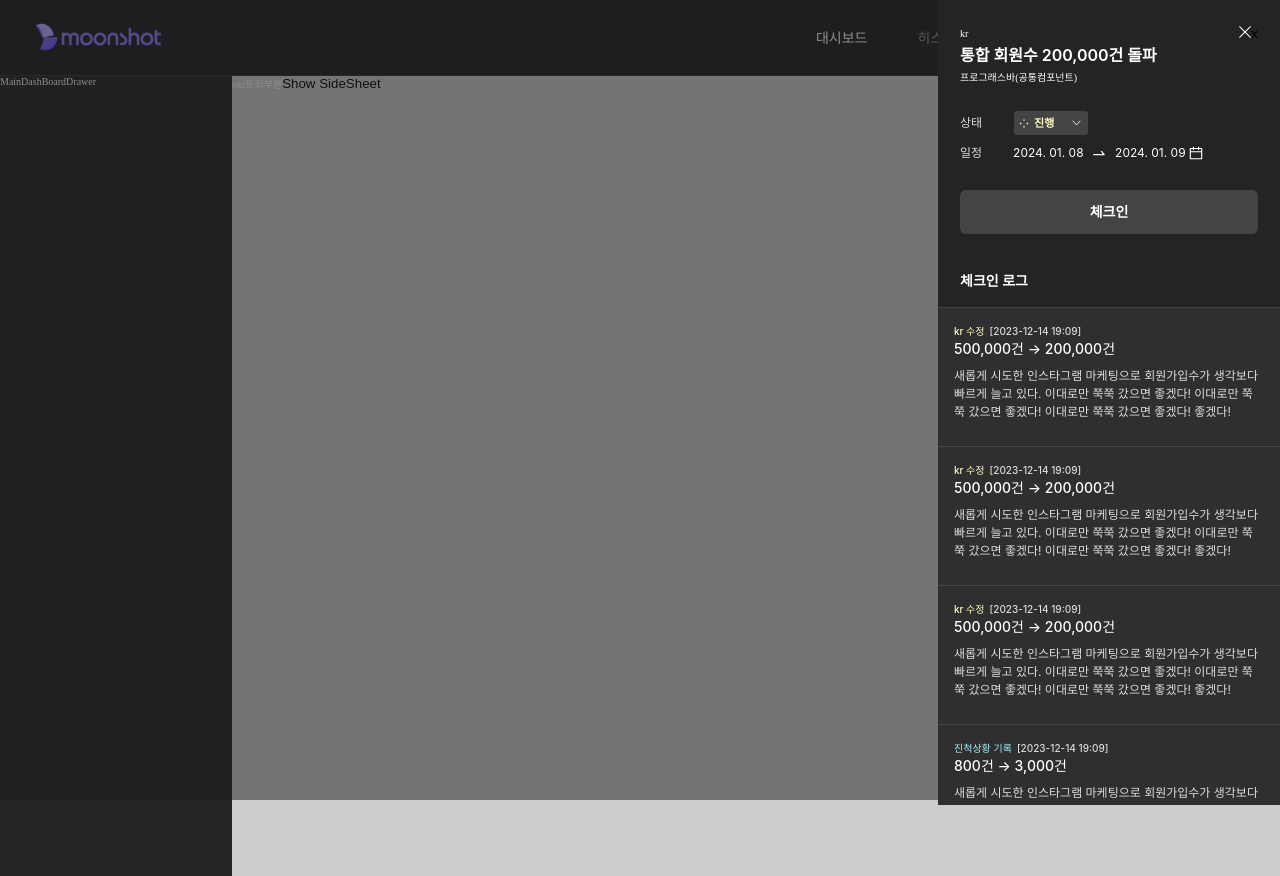
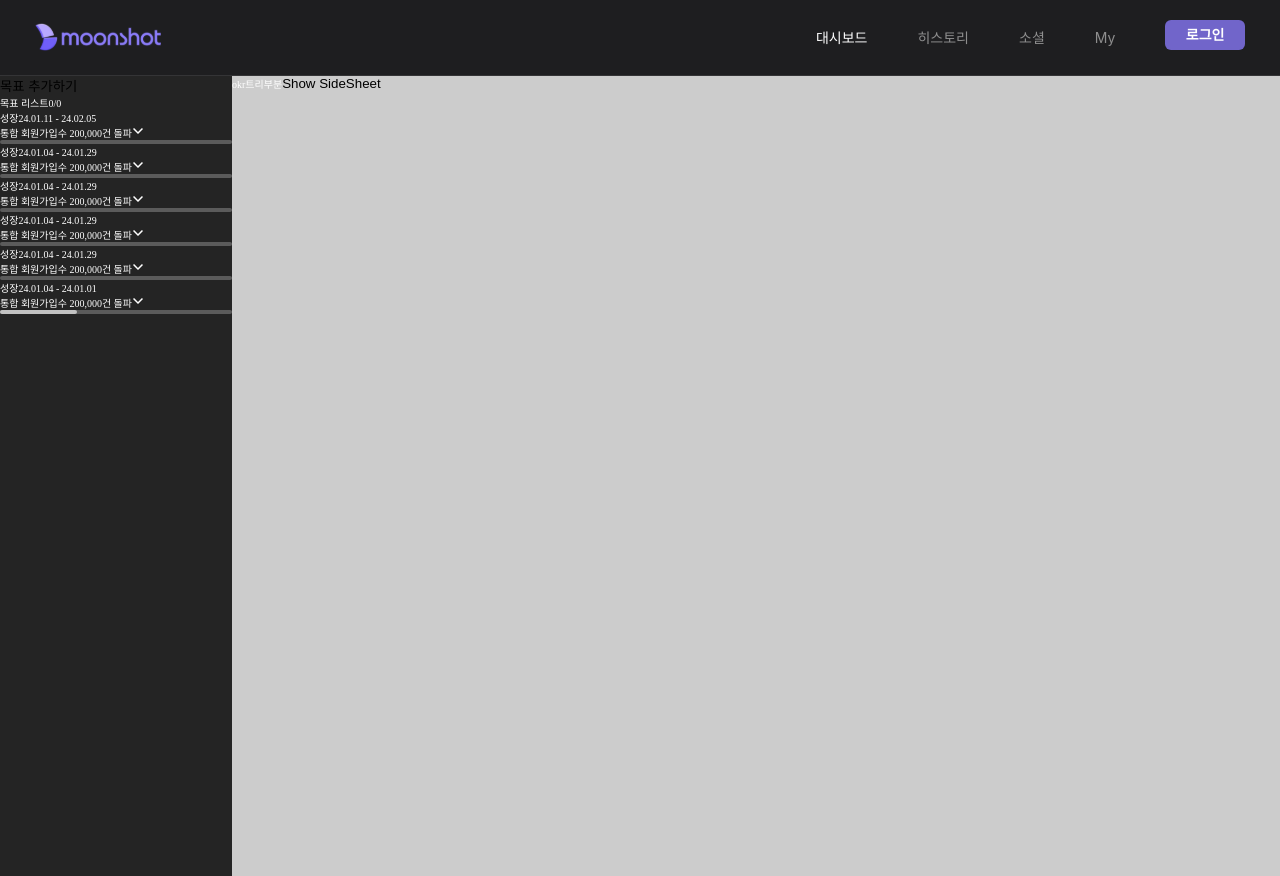
Before and after one commit to MOONSHOT-Team/MOONSHOT-CLIENT, a React (Vite) app: page /dashboard in a window 1280 px wide. Built offline with nearby package versions, Linux system fonts and the light colour scheme; a web font is replaced by a local one; what emotion-normalize would draw is missing.

Commit message:
feat: 리스트박스 레이아웃

```diff
--- a/src/MainDashBoard/assets/icons/index.ts
+++ b/src/MainDashBoard/assets/icons/index.ts
@@ -1,6 +1,8 @@
 import IcClose from './icClose.svg?react';
 import IcDoneState from './icDoneState.svg?react';
+import IcDropDown from './icDropDown.svg?react';
 import IcDropDownThin from './icDropDownThin.svg?react';
+import IcDropUp from './icDropUp.svg?react';
 import IcDropUpThin from './icDropUpThin.svg?react';
 import IcHoldState from './icHoldState.svg?react';
 import IcOnGoingState from './icOnGoingState.svg?react';
@@ -9,7 +11,9 @@ import IcWaitState from './IcWaitState.svg?react';
 export {
   IcClose,
   IcDoneState,
+  IcDropDown,
   IcDropDownThin,
+  IcDropUp,
   IcDropUpThin,
   IcHoldState,
   IcOnGoingState,
--- a/src/MainDashBoard/components/mainDashBoardDrawer/MainDashBoardDrawer.tsx
+++ b/src/MainDashBoard/components/mainDashBoardDrawer/MainDashBoardDrawer.tsx
@@ -1,7 +1,68 @@
+import ProgressBar from '@components/ProgressBar';
 import styled from '@emotion/styled';
+import { useState } from 'react';
+
+import { IcDropDown, IcDropUp } from '../../assets/icons';
+import { GOAL_DATA } from '../../constants/GOAL_DATA';
+import { IobjListTypes } from '../../type/goalItemTypes';
+
+const GoalItem = ({ id, title, content, category, date, progress }: IobjListTypes) => {
+  const [isDetailOpen, setIsDetailOpen] = useState(false);
+  console.log(id);
+
+  const handleOnClick = () => {
+    setIsDetailOpen(!isDetailOpen);
+  };
+  return (
+    <li>
+      <div>
+        <span>{category}</span>
+        <span>{date}</span>
+      </div>
+      <div>
+        <span>{title}</span>
+        <i>
+          {isDetailOpen ? (
+            <IcDropUp onClick={handleOnClick} />
+          ) : (
+            <IcDropDown onClick={handleOnClick} />
+          )}
+        </i>
+      </div>
+      {isDetailOpen && <div>{content}</div>}
+      <ProgressBar
+        currentProgress={progress}
+        progressBarColor={'#5B5B5B'}
+        progressValueColor={'#C2C2C2'}
+        textColor={'#A7A7A7'}
+        isCurrentProgress={false}
+      ></ProgressBar>
+    </li>
+  );
+};
 
 const MainDashBoardDrawer = () => {
-  return <StContainer>MainDashBoardDrawer</StContainer>;
+  console.log(GOAL_DATA);
+  const { objList } = GOAL_DATA;
+  console.log(objList);
+  return (
+    <StContainer>
+      <div>
+        <button type="button">목표 추가하기</button>
+      </div>
+      <div>
+        <div>
+          <span>목표 리스트</span>
+          <span>0/0</span>
+        </div>
+        <ul>
+          {objList.map((objListItem) => {
+            return <GoalItem key={objListItem.id} {...objListItem} />;
+          })}
+        </ul>
+      </div>
+    </StContainer>
+  );
 };
 
 export default MainDashBoardDrawer;
--- /dev/null
+++ b/src/MainDashBoard/constants/GOAL_DATA.ts
@@ -0,0 +1,54 @@
+import { IgoalItemTypes } from '../type/goalItemTypes';
+
+export const GOAL_DATA: IgoalItemTypes = {
+  objList: [
+    {
+      id: 7,
+      title: '통합 회원가입수 200,000건 돌파',
+      content: '제발 성공하자!!',
+      category: '성장',
+      date: '24.01.11 - 24.02.05',
+      progress: 0,
+    },
+    {
+      id: 6,
+      title: '통합 회원가입수 200,000건 돌파',
+      content: '제발 성공하자!!',
+      category: '성장',
+      date: '24.01.04 - 24.01.29',
+      progress: 0,
+    },
+    {
+      id: 5,
+      title: '통합 회원가입수 200,000건 돌파',
+      content: '제발 성공하자!!',
+      category: '성장',
+      date: '24.01.04 - 24.01.29',
+      progress: 0,
+    },
+    {
+      id: 4,
+      title: '통합 회원가입수 200,000건 돌파',
+      content: '제발 성공하자!!',
+      category: '성장',
+      date: '24.01.04 - 24.01.29',
+      progress: 0,
+    },
+    {
+      id: 3,
+      title: '통합 회원가입수 200,000건 돌파',
+      content: '제발 성공하자!!',
+      category: '성장',
+      date: '24.01.04 - 24.01.29',
+      progress: 0,
+    },
+    {
+      id: 2,
+      title: '통합 회원가입수 200,000건 돌파',
+      content: '제발 성공하자!!',
+      category: '성장',
+      date: '24.01.04 - 24.01.01',
+      progress: 33,
+    },
+  ],
+};
--- a/src/MainDashBoard/index.tsx
+++ b/src/MainDashBoard/index.tsx
@@ -19,7 +19,7 @@ const MainDashboardOKRTree = ({ onShowSideSheet }: IMainDashboardOKRTreeProps) =
 };
 
 const MainDashBoard = () => {
-  const [showSideSheet, setShowSideSheet] = useState<boolean>(true);
+  const [showSideSheet, setShowSideSheet] = useState<boolean>(false);
 
   const handleShowSideSheet = () => {
     setShowSideSheet(true);
--- /dev/null
+++ b/src/MainDashBoard/type/goalItemTypes.ts
@@ -0,0 +1,12 @@
+export interface IgoalItemTypes {
+  objList: IobjListTypes[];
+}
+
+export interface IobjListTypes {
+  id: number;
+  title: string;
+  content: string;
+  category: string;
+  date: string;
+  progress: number;
+}
```
Also changed, not shown: src/MainDashBoard/assets/icons/icDropDown.svg (added), src/MainDashBoard/assets/icons/icDropUp.svg (added).
